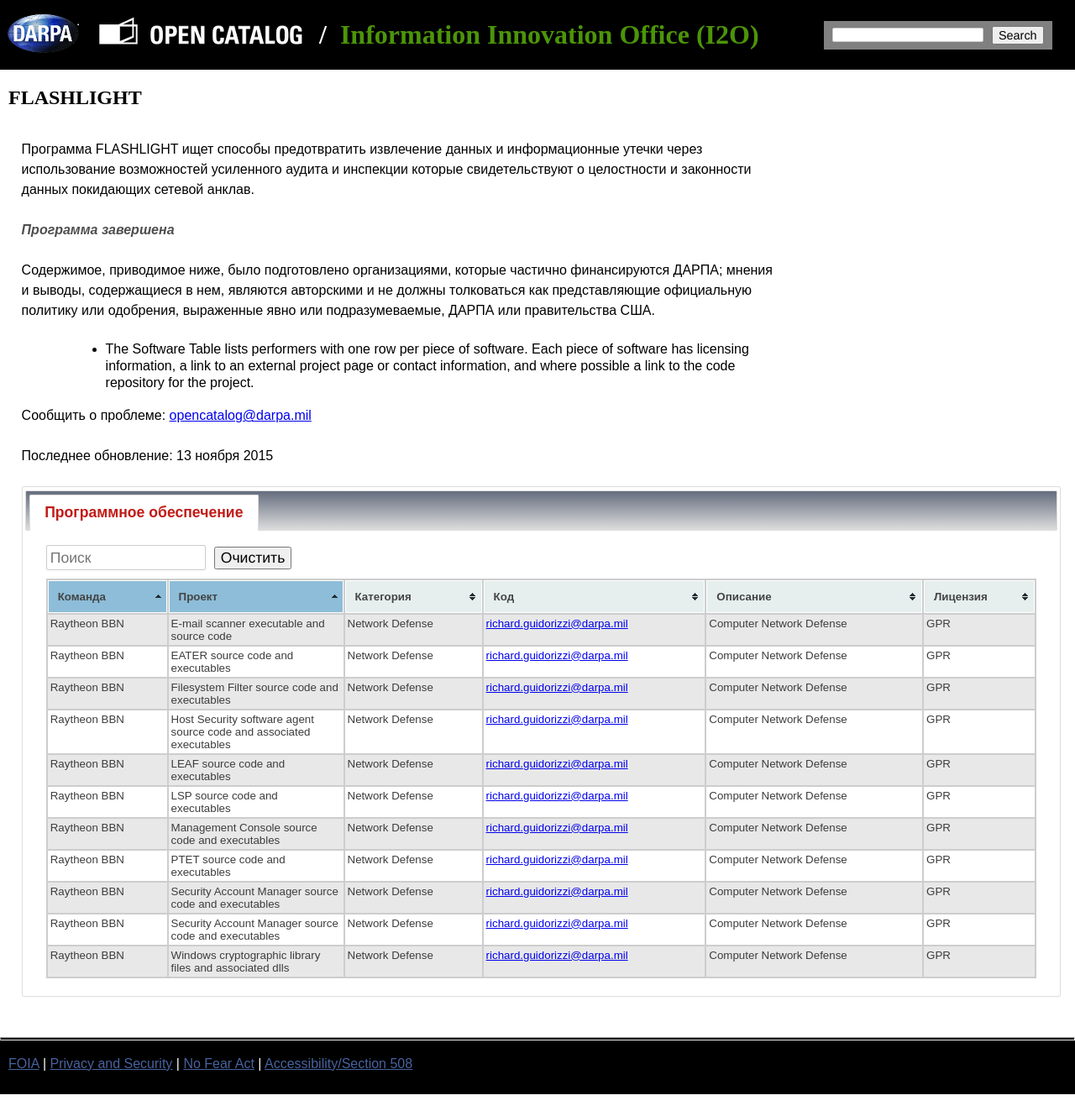
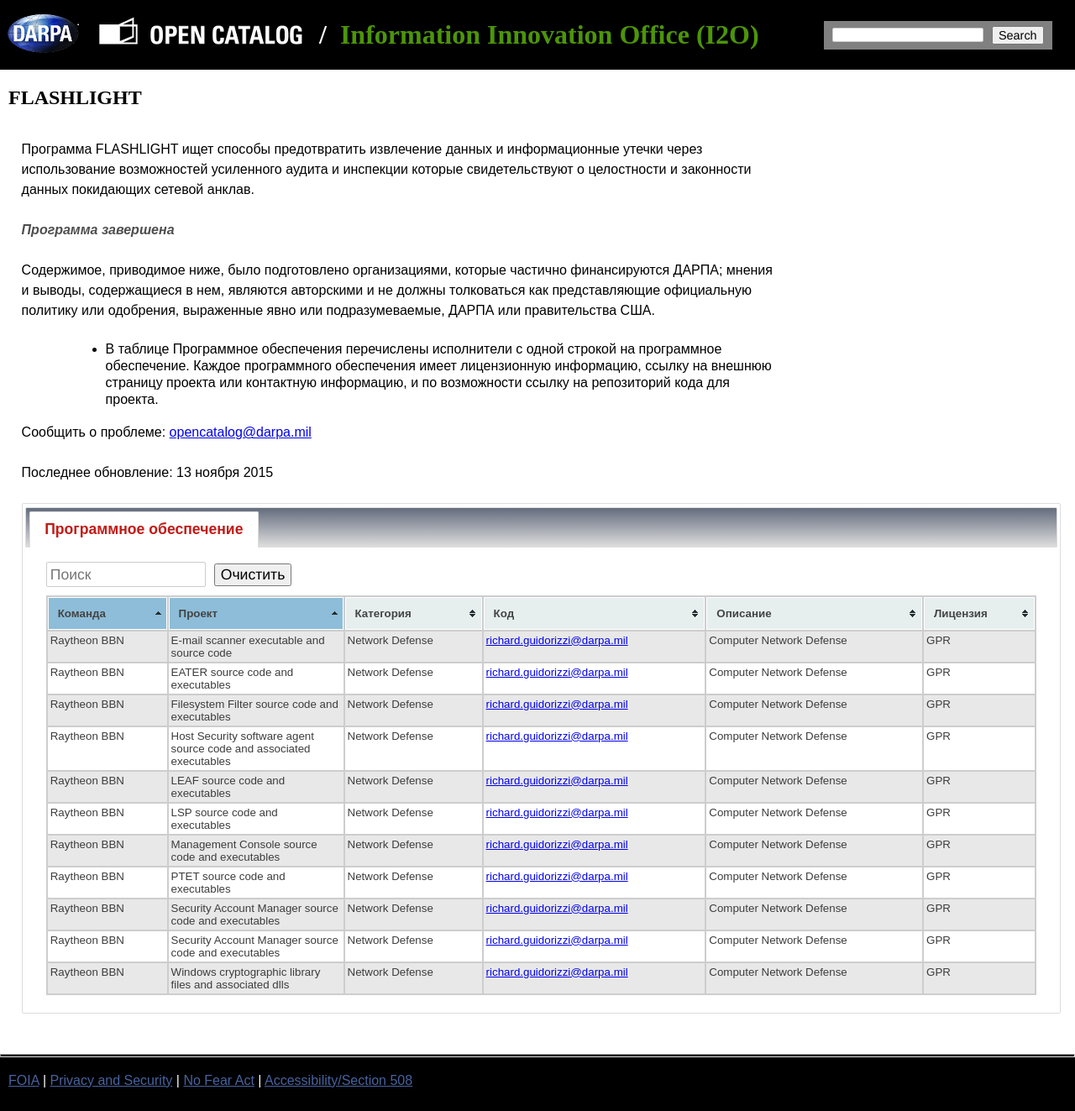
Before and after one commit to kant2002/darpa-ru, a Jekyll site: the page built from ru/FLASHLIGHT.html, in a window 1280 px wide. Shown: the whole page at 84% size. Built offline with Jekyll 4.4.1, drawn with Linux system fonts in a browser that asks for light colours.

Commit message:
New translations FLASHLIGHT.html (Russian)

```diff
--- a/ru/FLASHLIGHT.html
+++ b/ru/FLASHLIGHT.html
@@ -5,7 +5,7 @@
 ---
 <h2>FLASHLIGHT</h2><div class='left-paragraph'><p>Программа FLASHLIGHT ищет способы предотвратить извлечение данных и информационные утечки через использование возможностей усиленного аудита и инспекции которые свидетельствуют о целостности и законности данных покидающих сетевой анклав.<p>
 <p class="programComplete">Программа завершена</p>
-      <p><p>Содержимое, приводимое ниже, было подготовлено организациями, которые частично финансируются ДАРПА; мнения и выводы, содержащиеся в нем, являются авторскими и не должны толковаться как представляющие официальную политику или одобрения, выраженные явно или подразумеваемые, ДАРПА или правительства США.</p><ul><li>The Software Table lists performers with one row per piece of software. Each piece of software has licensing information, a link to an external project page or contact information, and where possible a link to the code repository for the project.</li></ul><p>Сообщить о проблеме: <a href="mailto:opencatalog@darpa.mil">opencatalog@darpa.mil</a></p><p>Последнее обновление: 13 ноября 2015</p></div><div id='dialog'></div><div id='tabs' class='table-tabs'><ul><li><a href='#tabs0'>Программное обеспечение</a></li></ul><div id='software'><div id='tabs0'><input class='search' placeholder='Поиск' id='search0'/><button class='clear_button' id='clear0'>Очистить</button><table id='sftwr' class='tablesorter'>
+      <p><p>Содержимое, приводимое ниже, было подготовлено организациями, которые частично финансируются ДАРПА; мнения и выводы, содержащиеся в нем, являются авторскими и не должны толковаться как представляющие официальную политику или одобрения, выраженные явно или подразумеваемые, ДАРПА или правительства США.</p><ul><li>В таблице Программное обеспечения перечислены исполнители с одной строкой на программное обеспечение. Каждое программного обеспечения имеет лицензионную информацию, ссылку на внешнюю страницу проекта или контактную информацию, и по возможности ссылку на репозиторий кода для проекта.</li></ul><p>Сообщить о проблеме: <a href="mailto:opencatalog@darpa.mil">opencatalog@darpa.mil</a></p><p>Последнее обновление: 13 ноября 2015</p></div><div id='dialog'></div><div id='tabs' class='table-tabs'><ul><li><a href='#tabs0'>Программное обеспечение</a></li></ul><div id='software'><div id='tabs0'><input class='search' placeholder='Поиск' id='search0'/><button class='clear_button' id='clear0'>Очистить</button><table id='sftwr' class='tablesorter'>
  <thead>
  <tr><th>Команда</th><th>Проект</th><th>Категория</th><th>Код</th><th>Описание</th><th>Лицензия</th></tr>
  </thead>
```
